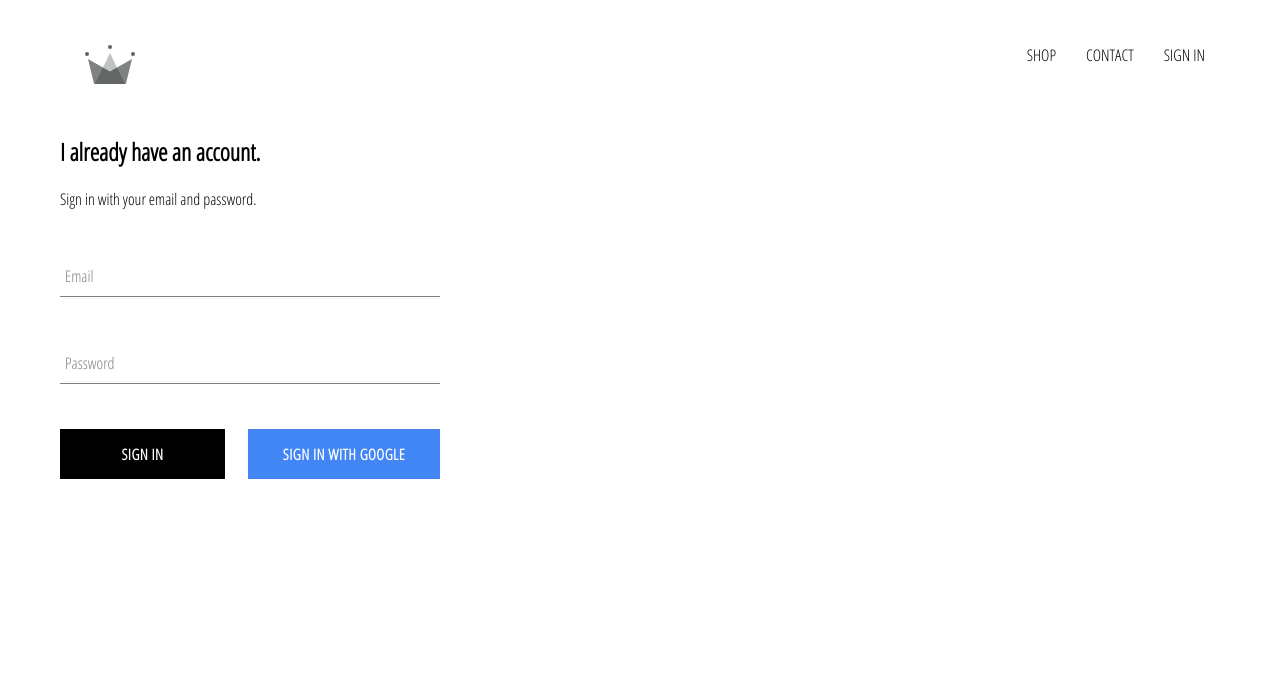
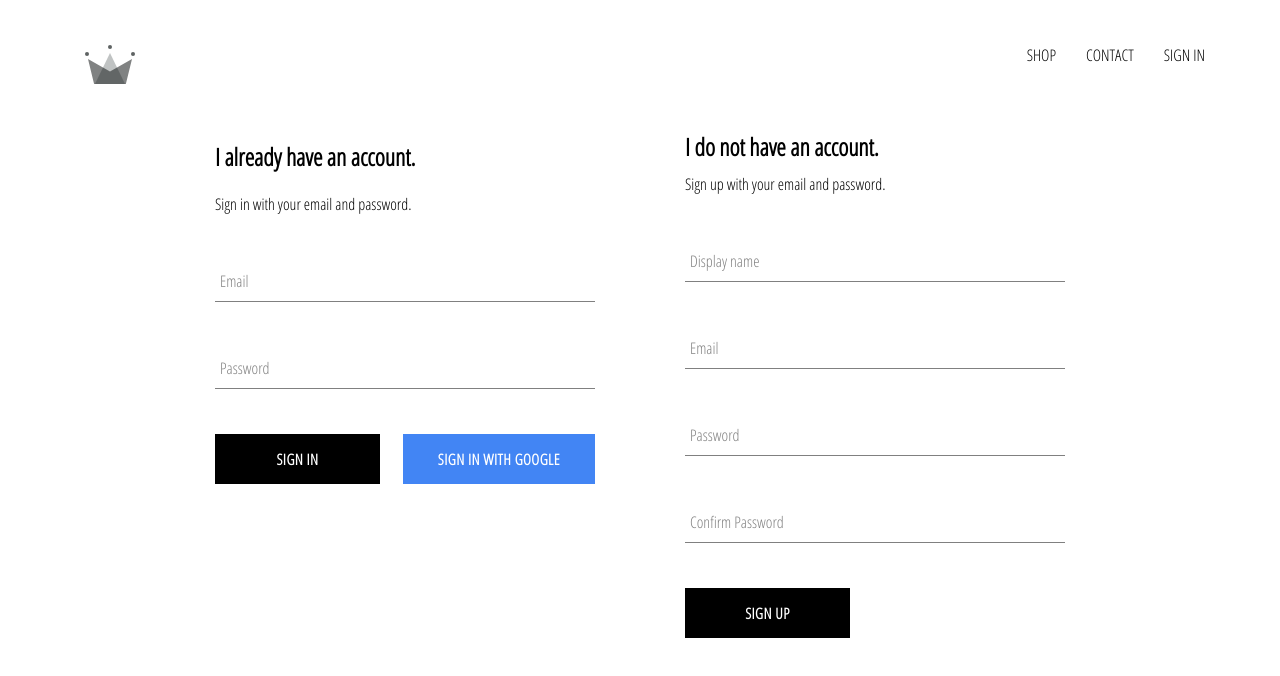
Before and after one commit to jaidepala/stunning-octo-palm-tree, a React (Create React App) app: page /signin in a window 1280 px wide. Shown: the top 676 px of the page. Built offline with nearby package versions, Linux system fonts and the light colour scheme; no server answers.

Commit message:
implemented firebase utils, included ability to store autenticated users

```diff
--- a/src/App.js
+++ b/src/App.js
@@ -11,7 +11,7 @@ import { Switch, Route } from 'react-router-dom';
 	import Header from './components/header/header.component';
 
 // Firebase Utils
-	import { auth } from './firebase/firebase.utils';
+	import { auth, createUserProfileDocument } from './firebase/firebase.utils';
 
 class App extends Component {
 
@@ -29,10 +29,33 @@ class App extends Component {
 
 	componentDidMount() {
 
-		auth.onAuthStateChanged(user => this.setState({
-				currentUser: user
-			})
-		);
+		this.unsubscribeFromAuth = auth.onAuthStateChanged(async userAuth => {
+
+			if(userAuth)
+			{
+				const userRef = await createUserProfileDocument(userAuth);
+
+				userRef.onSnapshot(snapShot => {
+
+					this.setState({
+						currentUser: {
+							id: snapShot.id,
+							...snapShot.data()
+						}
+					}, () => {
+
+						console.log(this.state)
+					});
+
+				});
+			};
+
+			// If user data
+			// doesn't exist
+			this.setState({
+				currentUser: userAuth
+			});
+		});
 	};
 
 	componentWillUnmount() {
--- a/src/components/form-input/form-input.component.jsx
+++ b/src/components/form-input/form-input.component.jsx
@@ -14,7 +14,7 @@ const FormInput = ({ handleChange, label, ...otherProps }) => {
              {
                 label ?
                 (
-                    <label className={`${otherProps.value.length ? 'shrink': ''} form-input-label`}>
+                    <label className={`${(otherProps && otherProps.value && otherProps.value.length) ? 'shrink': ''} form-input-label`}>
                         { label }
                     </label>
                 )
--- a/src/components/sign-in/sign-in.component.jsx
+++ b/src/components/sign-in/sign-in.component.jsx
@@ -30,7 +30,7 @@ class SignIn extends Component {
         this.setState({
             email: '',
             password: ''
-        })
+        });
     };
 
     handleChange = event => {
--- a/src/components/sign-up/sign-up.component.jsx
+++ b/src/components/sign-up/sign-up.component.jsx
@@ -1,14 +1,127 @@
-import React from 'react';
+import React, { Component } from 'react';
 
-import './sign-up.styles.scss';
+// Components
+    import FormInput from '../form-input/form-input.component';
+    import CustomButtom from '../custom-button/custom-button.component';
 
-const Signup = () => {
+// Stylings
+    import './sign-up.styles.scss';
 
-    return (
-        <div>
-            Sign up
-        </div>
-    );
+// Firebase
+    import { auth, createUserProfileDocument } from '../../firebase/firebase.utils';
+
+class SignUp extends Component {
+
+    constructor(props) {
+
+        super(props);
+
+        this.state = {
+
+            displayName: '',
+            email: '',
+            password: '',
+            confirmPassword: ''
+        };
+    };
+
+    handleSubmit = async event => {
+
+        event.preventDefault();
+
+        const { displayName, email, password, confirmPassword } = this.state;
+
+        if(password !== confirmPassword)
+        {
+            alert('Passwords don\'t match.');
+            return;
+        };
+
+        try {
+
+            const { user } = await auth.createUserWithEmailAndPassword( email, password );
+
+            createUserProfileDocument(user, { displayName });
+
+            this.setState({
+
+                displayName: '',
+                email: '',
+                password: '',
+                confirmPassword: ''
+            });
+
+        } catch( error ) {
+
+            console.error(error);
+        }
+    };
+
+    handleChange = event => {
+
+        const { name, value } = event.target;
+
+        this.setState({
+
+            [name]: value
+        });
+    };
+
+    render() {
+
+        const { displayName, email, password, confirmPassword } = this.state;
+
+        return (
+            <div className="sign-up">
+                <h2 className="title">
+
+                    I do not have an account.
+                </h2>
+                <span>
+                    Sign up with your email and password.
+                </span>
+
+                <form onSubmit={ this.handleSubmit }>
+                    <FormInput
+                        type="text"
+                        name="displayName"
+                        value={ displayName }
+                        onChange={ this.handleChange }
+                        label="Display name"
+                        required
+                    />
+                    <FormInput
+                        type="email"
+                        name="email"
+                        value={ email }
+                        onChange={ this.handleChange }
+                        label="Email"
+                        required
+                    />
+                    <FormInput
+                        type="password"
+                        name="password"
+                        value={ password }
+                        onChange={ this.handleChange }
+                        label="Password"
+                        required
+                    />
+                    <FormInput
+                        type="password"
+                        name="confirmPassword"
+                        value={ confirmPassword }
+                        onChange={ this.handleChange }
+                        label="Confirm Password"
+                        required
+                    />
+
+                    <CustomButtom type="submit">
+                        Sign Up
+                    </CustomButtom>
+                </form>
+            </div>
+        );
+    };
 };
 
-export default Signup;
+export default SignUp;
--- a/src/components/sign-up/sign-up.styles.scss
+++ b/src/components/sign-up/sign-up.styles.scss
@@ -0,0 +1,9 @@
+.sign-up {
+  display: flex;
+  flex-direction: column;
+  width: 380px;
+
+  .title {
+    margin: 10px 0;
+  }
+}
--- a/src/firebase/firebase.utils.js
+++ b/src/firebase/firebase.utils.js
@@ -1,3 +1,62 @@
+/*
+    !   REF:
+    *
+    !   Query Reference vs Query Snapshot
+    *
+    *   a query is a request we make to firestore
+    *   to give us something from the database
+    *
+    *   Firestore returns us two types of objects:
+    *   references and snapshots, they can be either
+    *
+    *   1. Document or
+    *   2. Collection versions
+    *
+    *   Firestore will always return us these objects,
+    *   even if nothing exists at from that query
+    *
+    !   Document Reference vs Collection Reference
+    *
+    *   We use docuentRef objects to perform our CRUD
+    *   methods. The documentRef methods are
+    *
+    *   1. @set
+    *   2. @get
+    *   3. @upadte
+    *   4. @delete
+    *
+    *   We can also add documents to collections using
+    *   the collectionRef object using the .add() method.
+    *
+    *   eg: collectionRef.add({ key: value })
+    *
+    *   We can add snapshotObject from the referenceObject
+    *   using the .get() method.
+    *
+    *   eg: documentRef.get() or
+    *       collectionRef.get()
+    *
+    *   documentRef returns a documentSnapshot object,
+    *   collectionRef returns a querySnapshot object.
+    *
+    !   Document Snapshot
+    *
+    *   We get a documentSnapshot object from our
+    *   documentReference object.
+    *
+    *   The documentSnapshot object allows us to
+    *   check if a document exists at this query
+    *   using the .exists property which returns
+    *   a boolean.
+    *
+    *   We can also get the actual properties on
+    *   the object by calling the .data() method,
+    *   which returns us a JSON object on the
+    *   document.
+    *
+    *
+*/
+
 import firebase from 'firebase/app';
 
 import 'firebase/firestore';
@@ -15,6 +74,43 @@ const config = {
     measurementId: "G-E9N20YH9LM"
 };
 
+export const createUserProfileDocument = async (userAuth, additionalData) => {
+
+    if(!userAuth)
+        return;
+
+    const userRef = firestore.doc(`users/${ userAuth.uid }`);
+
+    const snapShot = await userRef.get();
+
+    if(!snapShot.exists)
+    {
+        // Create a piece of data
+        // using userRef
+
+        const { displayName, email } = userAuth;
+
+        const createdAt = new Date();
+
+        try {
+
+            await userRef.set({
+                displayName,
+                email,
+                createdAt,
+                ...additionalData
+
+            });
+
+        } catch(error) {
+
+            console.log('error creating user', error.message);
+        }
+    }
+
+    return userRef;
+};
+
 firebase.initializeApp( config );
 
 export const auth = firebase.auth();
--- a/src/pages/sign-in-and-sign-up/sign-in-and-sign-up.component.jsx
+++ b/src/pages/sign-in-and-sign-up/sign-in-and-sign-up.component.jsx
@@ -2,6 +2,7 @@ import React from 'react';
 
 // Components
     import SignIn from '../../components/sign-in/sign-in.component';
+    import SignUp from '../../components/sign-up/sign-up.component';
 
 // Stylings
     import './sign-in-and-sign-up.styles.scss';
@@ -9,8 +10,9 @@ import React from 'react';
 const SignInAndSignUpPage = () => {
 
     return (
-        <div>
+        <div className="sign-in-and-sign-up">
             <SignIn />
+            <SignUp />
         </div>
     );
 };
--- a/src/pages/sign-in-and-sign-up/sign-in-and-sign-up.styles.scss
+++ b/src/pages/sign-in-and-sign-up/sign-in-and-sign-up.styles.scss
@@ -0,0 +1,6 @@
+.sign-in-and-sign-up {
+    width: 850px;
+    display: flex;
+    justify-content: space-between;
+    margin: 30px auto;
+}
```
